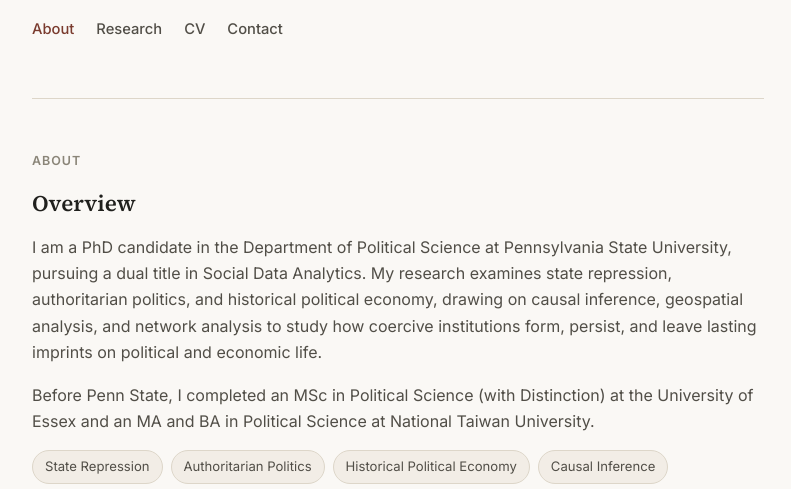
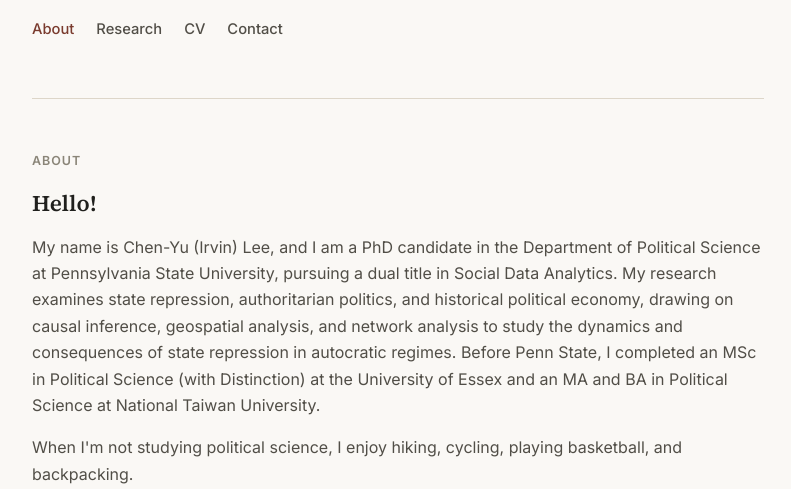
Before and after one commit to lee554433/lee554433.github.io, a plain HTML site: page index.html in a window 1280 px wide. Shown: the part 311-800 px from the top of the page, without its empty margins (242-1033 px from the left). Drawn offline with Linux system fonts and the light colour scheme.

Commit message:
Add files via upload

```diff
--- a/index.html
+++ b/index.html
@@ -29,9 +29,9 @@
   <main>
   <section id="about">
     <p class="eyebrow">About</p>
-    <h2>Overview</h2>
-    <p>I am a PhD candidate in the Department of Political Science at Pennsylvania State University, pursuing a dual title in Social Data Analytics. My research examines state repression, authoritarian politics, and historical political economy, drawing on causal inference, geospatial analysis, and network analysis to study how coercive institutions form, persist, and leave lasting imprints on political and economic life.</p>
-    <p>Before Penn State, I completed an MSc in Political Science (with Distinction) at the University of Essex and an MA and BA in Political Science at National Taiwan University.</p>
+    <h2>Hello!</h2>
+    <p>My name is Chen-Yu (Irvin) Lee, and I am a PhD candidate in the Department of Political Science at Pennsylvania State University, pursuing a dual title in Social Data Analytics. My research examines state repression, authoritarian politics, and historical political economy, drawing on causal inference, geospatial analysis, and network analysis to study the dynamics and consequences of state repression in autocratic regimes. Before Penn State, I completed an MSc in Political Science (with Distinction) at the University of Essex and an MA and BA in Political Science at National Taiwan University.</p>
+    <p>When I'm not studying political science, I enjoy hiking, cycling, playing basketball, and backpacking.</p>
     <div class="tags">
       <span class="tag">State Repression</span>
       <span class="tag">Authoritarian Politics</span>
```
